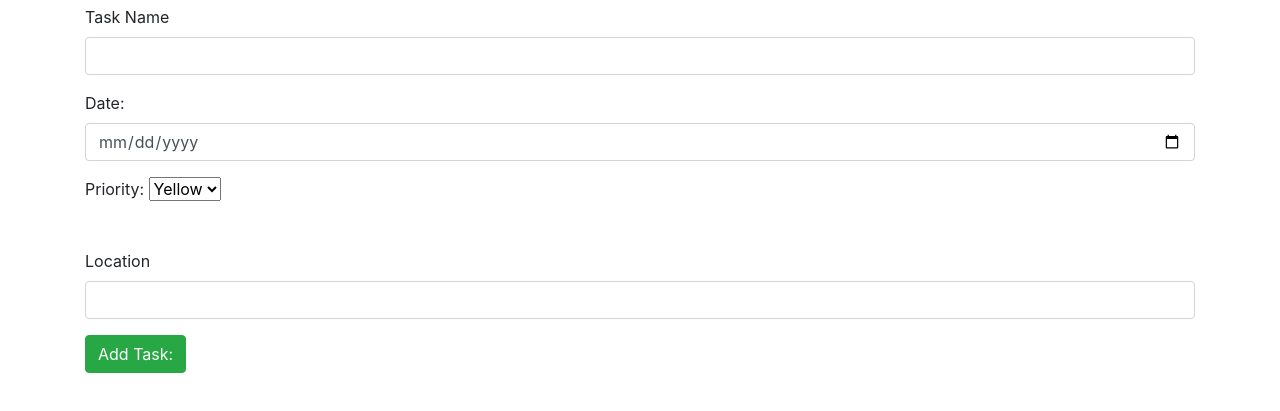
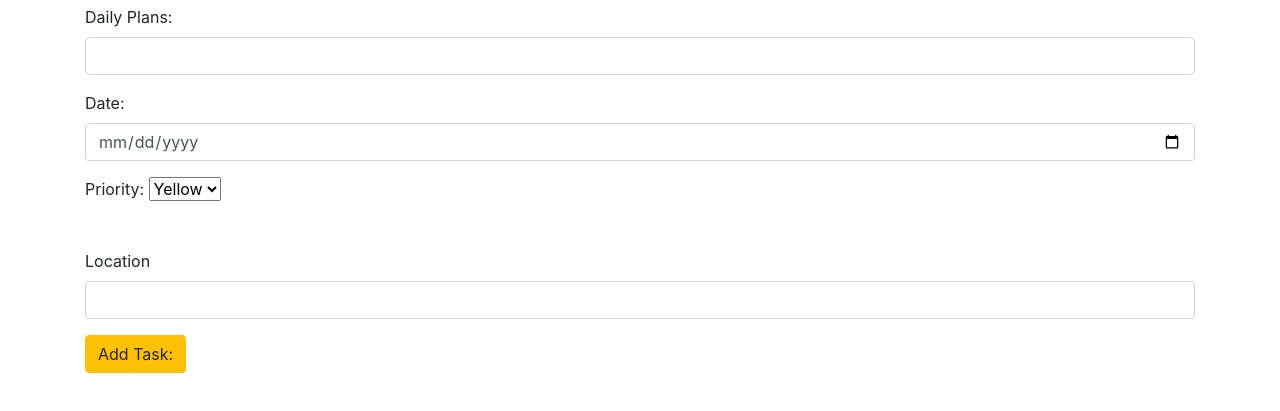
Before and after one commit to 21-Coding/ToDoList2, a plain HTML site: page index.html in a window 1280 px wide. Shown: the part 51-462 px from the top of the page. Drawn offline with Linux system fonts and the light colour scheme.

```diff
--- a/index.html
+++ b/index.html
@@ -13,7 +13,7 @@
       <div>
         <form id="formOne">
           <div class="form-group">
-            <label for="task-name">Task Name</label>
+            <label for="task-name">Daily Plans: </label>
             <input id="task-name" class="form-control" type="text">
           </div>
 
@@ -41,7 +41,7 @@
           </div>
         </div>
 
-        <button type="submit" class="btn-success btn">Add Task:</button>
+        <button type="submit" class="btn-warning btn">Add Task:</button>
 
         </form>
       </div>
--- a/js/jscript.js
+++ b/js/jscript.js
@@ -13,6 +13,7 @@ toDoList.prototype.assignID = function() {
   this.currentId +=1;
   return this.currentId
 }
+// Business logic for tasks
 function Task(taskName, date, priorityLevel, location) {
   this.taskName = taskName;
   this.date = date;
@@ -75,7 +76,7 @@ $(document).ready(function(event) {
     $(`.${newTaskName}`).fadeOut();
 
 
-    newTaskName.clear()
+    // newTaskName.clear()
     console.log(`${newTaskName}`)
   })
 
```
Also changed, not shown: 1 other file.
